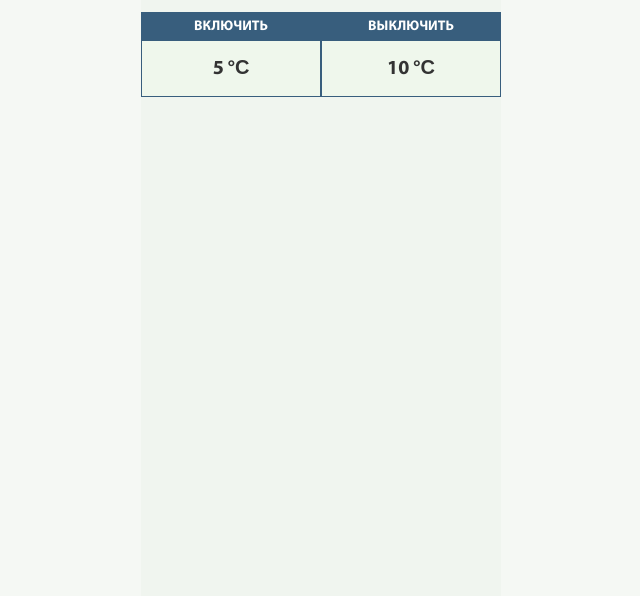
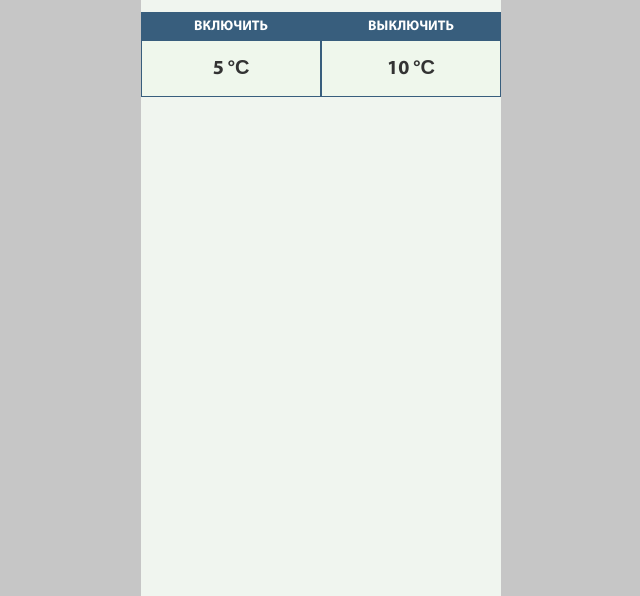
Before and after one commit to KJDev99/tempratura, a plain HTML site: page index.html in a window 1280 px wide. Shown: the part 204-800 px from the top of the page, without its empty margins (319-959 px from the left). Drawn offline with Linux system fonts and the light colour scheme; no server answers; files whose address does not match are found by name.

Commit message:
add viewport

```diff
--- a/index.html
+++ b/index.html
@@ -1,6 +1,7 @@
 <html>
   <head>
     <meta charset="utf-8" />
+    <meta name="viewport" content="width=device-width, initial-scale=1.0" />
     <title>Температура трубы</title>
     <style>
       @font-face {
@@ -16,7 +17,7 @@
         box-sizing: border-box;
       }
       body {
-        background: #f0f5efa2;
+        background: #c6c6c6;
       }
       .wrapper {
         margin: 0 auto;
```
